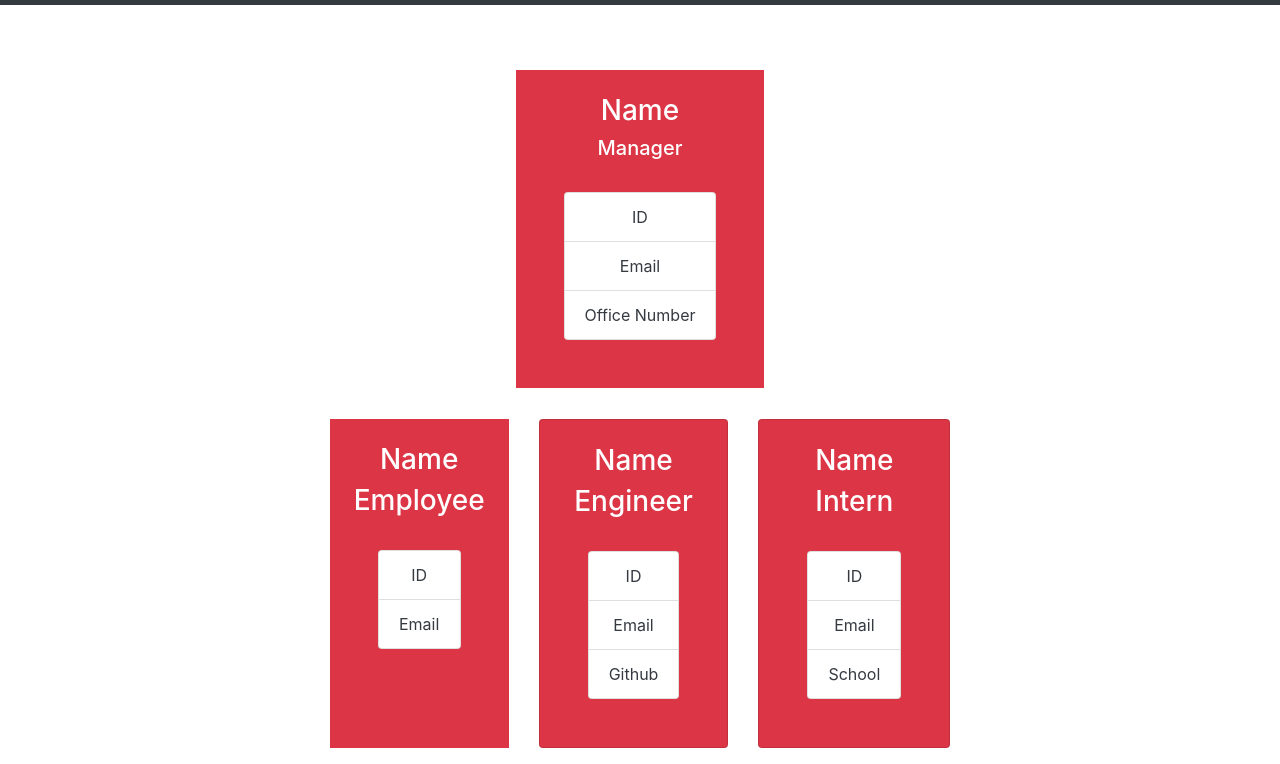
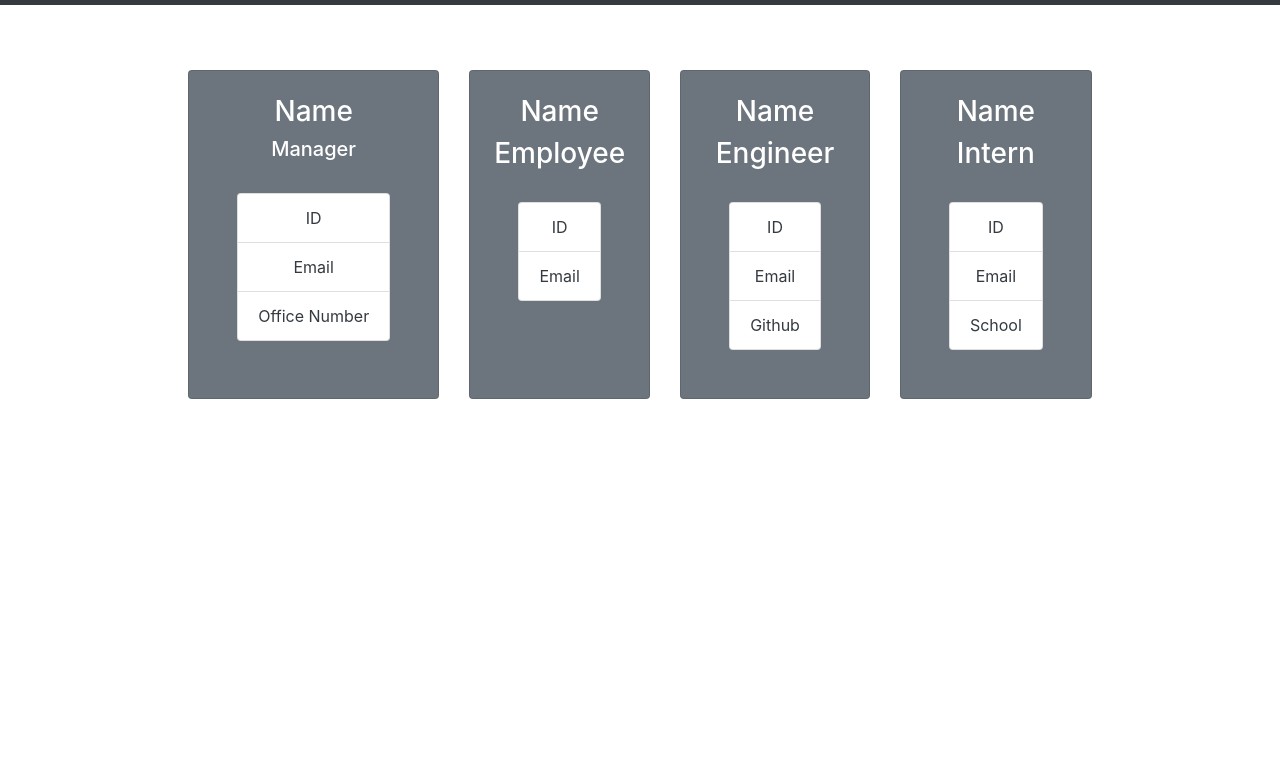
Before and after one commit to jasmineakbari/teamProfileGenerator, a website: page utils/template.html in a window 1280 px wide. Shown: the part 78-842 px from the top of the page. After the commit the page ends 800 px from the top, so only its background shows below. Drawn offline with nearby package versions, Linux system fonts and the light colour scheme; files that its build step writes are made by us from their sources; a web font is replaced by a local one.

Commit message:
corrected template

```diff
--- a/utils/template.html
+++ b/utils/template.html
@@ -19,7 +19,7 @@
     <main>
         <div class="container-fluid justify-content-center">
             <div class="row justify-content-center">
-                <div class="text-white bg-danger mb-3 mb-3 employees text-center p-4" style="max-width: 18rem;">
+                <div class="card text-white bg-secondary mb-3 mb-3 employees text-center p-4" style="max-width: 18rem;">
                     <h3>Name</h3>
                     <h5><span class="oi" data-glyph="briefcase"></span> Manager</h5>
                     <ul class="list-group p-4 text-dark">
@@ -28,9 +28,7 @@
                         <li class="list-group-item">Office Number</li>
                     </ul>
                 </div>
-            </div>
-            <div class="row justify-content-center">
-                <div class="text-white bg-danger mb-3 mb-3 employees text-center p-4" style="max-width: 18rem;">
+                <div class="card text-white bg-secondary mb-3 mb-3 employees text-center p-4" style="max-width: 18rem;">
                     <h3>Name</h3>
                     <h3><span class="oi" data-glyph="people"></span> Employee</h3>
                     <ul class="list-group p-4 text-dark">
@@ -38,7 +36,7 @@
                         <li class="list-group-item">Email</li>
                     </ul>
                 </div>
-                <div class="card text-white bg-danger mb-3 mb-3 employees text-center p-4" style="max-width: 18rem;">
+                <div class="card card text-white bg-secondary mb-3 mb-3 employees text-center p-4" style="max-width: 18rem;">
                     <h3>Name</h3>
                     <h3><span class="oi" data-glyph="people"></span> Engineer</h3>
                     <ul class="list-group p-4 text-dark">
@@ -47,7 +45,7 @@
                         <li class="list-group-item">Github</li>
                     </ul>
                 </div>
-                <div class="card text-white bg-danger mb-3 mb-3 employees text-center p-4" style="max-width: 18rem;">
+                <div class="card card text-white bg-secondary mb-3 mb-3 employees text-center p-4" style="max-width: 18rem;">
                     <h3>Name</h3>
                     <h3><span class="oi" data-glyph="spreadsheet"></span> Intern</h3>
                     <ul class="list-group p-4 text-dark">
```
